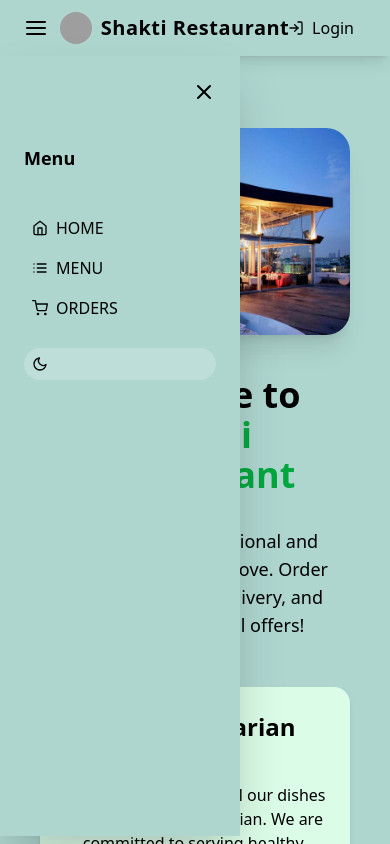
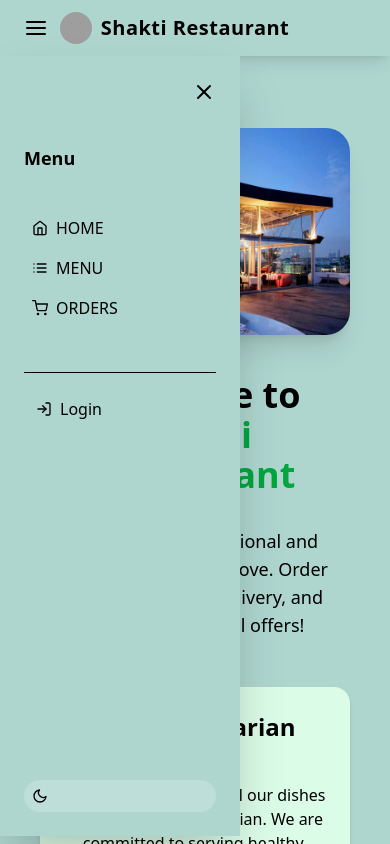
Before and after one commit to PrakashMakwana007/FrontenOfSHR, a React (Vite) app: page / in a window 390 px wide. Both pictures are taken after a click on the button 36 px from the left and 28 px from the top of the page. Shown: the top 844 px of the page. Built offline with nearby package versions, Linux system fonts and the light colour scheme; no server answers; grey boxes are pictures that could not be loaded.

Commit message:
Refactor Header component: clean up theme color comments, improve layout structure, and enhance mobile sidebar functionality

```diff
--- a/src/components/Heder.jsx
+++ b/src/components/Heder.jsx
@@ -24,16 +24,14 @@ function Header() {
   const { user } = useSelector((state) => state.auth);
   const [sidebarOpen, setSidebarOpen] = useState(false);
 
-  // ===== Updated Theme Colors =====
+  // ===== Theme Colors =====
   const headerClass =
     theme === "dark"
       ? "bg-[#0D1164] text-white shadow-lg"
       : "bg-[#AED6CF] text-black shadow-lg";
 
   const sidebarClass =
-    theme === "dark"
-      ? "bg-[#0D1164] text-white"
-      : "bg-[#AED6CF] text-black";
+    theme === "dark" ? "bg-[#0D1164] text-white" : "bg-[#AED6CF] text-black";
 
   const menuHoverClass =
     theme === "dark"
@@ -51,6 +49,7 @@ function Header() {
 
   return (
     <div className={`font-sans ${theme === "dark" ? "dark" : ""}`}>
+      {/* ===== Header ===== */}
       <header
         className={`fixed top-0 left-0 w-full z-50 flex justify-between items-center px-6 py-3 ${headerClass} transition-all duration-300`}
       >
@@ -71,7 +70,8 @@ function Header() {
           </h1>
         </div>
 
-        <div className="flex items-center gap-5">
+        {/* ===== Desktop Login/Logout (hidden on mobile) ===== */}
+        <div className="hidden md:flex items-center gap-5">
           {user ? (
             <button
               onClick={handleLogout}
@@ -90,6 +90,7 @@ function Header() {
         </div>
       </header>
 
+      {/* ===== Sidebar (Mobile) ===== */}
       <AnimatePresence>
         {sidebarOpen && (
           <motion.aside
@@ -119,9 +120,30 @@ function Header() {
               </Link>
             </nav>
 
+            {/* ===== Login/Logout inside Sidebar for Mobile ===== */}
+            <div className="mt-6 border-t pt-4">
+              {user ? (
+                <button
+                  onClick={handleLogout}
+                  className={`flex items-center gap-2 w-full px-3 py-2 rounded-lg ${menuHoverClass}`}
+                >
+                  <FiLogOut /> Logout
+                </button>
+              ) : (
+                <Link
+                  to="/login"
+                  onClick={() => setSidebarOpen(false)}
+                  className={`flex items-center gap-2 w-full px-3 py-2 rounded-lg ${menuHoverClass}`}
+                >
+                  <FiLogIn /> Login
+                </Link>
+              )}
+            </div>
+
+            {/* ===== Theme Toggle ===== */}
             <button
               onClick={() => dispatch(toggleTheme())}
-              className="p-2 rounded-full bg-white/20 hover:bg-gray-200 hover:text-black transition"
+              className="p-2 rounded-full bg-white/20 hover:bg-gray-200 hover:text-black transition mt-auto"
             >
               {theme === "dark" ? <FiSun /> : <FiMoon />}
             </button>
```
